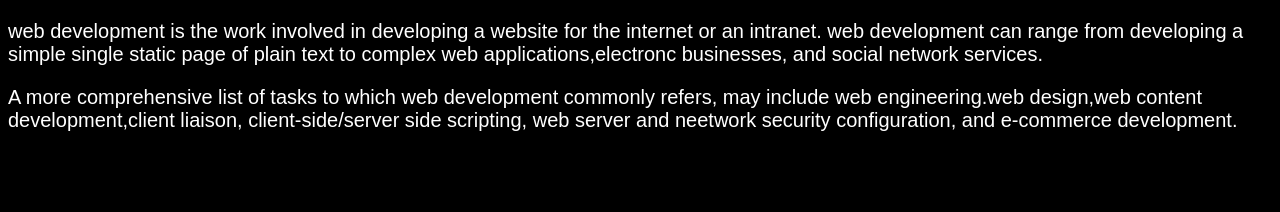
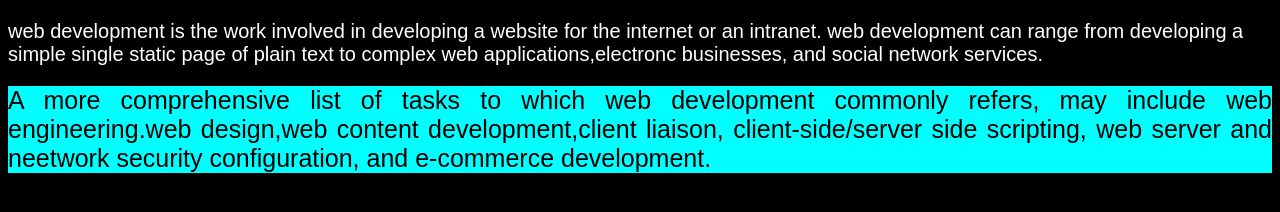
Before and after one commit to bryancodes-123/Get-familiar-with-properties-and-values, a plain HTML site: page index.html in a window 1280 px wide. Drawn offline with Linux system fonts and the light colour scheme.

Commit message:
intial commit

```diff
--- a/index.html
+++ b/index.html
@@ -2,13 +2,13 @@
 <html>
 <head>
 <style>
-html{
+html {
     font-size: 20px;
     background-color: black;
     color: white;
     font-family: Arial;
 }
-#test{
+#test {
     background-color: aqua;
     color: black;
     font-size: 25px;
@@ -20,7 +20,7 @@ html{
     <p>
         web development is the work involved in developing a website for the internet or an intranet. web development can range from developing a simple single static page of plain text to complex web applications,electronc businesses, and social network services.
     </p>
-    <div class="text">
+    <div id="test">
         A more comprehensive list of tasks to which web development commonly refers, may include web engineering.web design,web content development,client liaison, client-side/server side scripting, web server and neetwork security configuration, and e-commerce development.</div>
  </body>
 </html>
```
